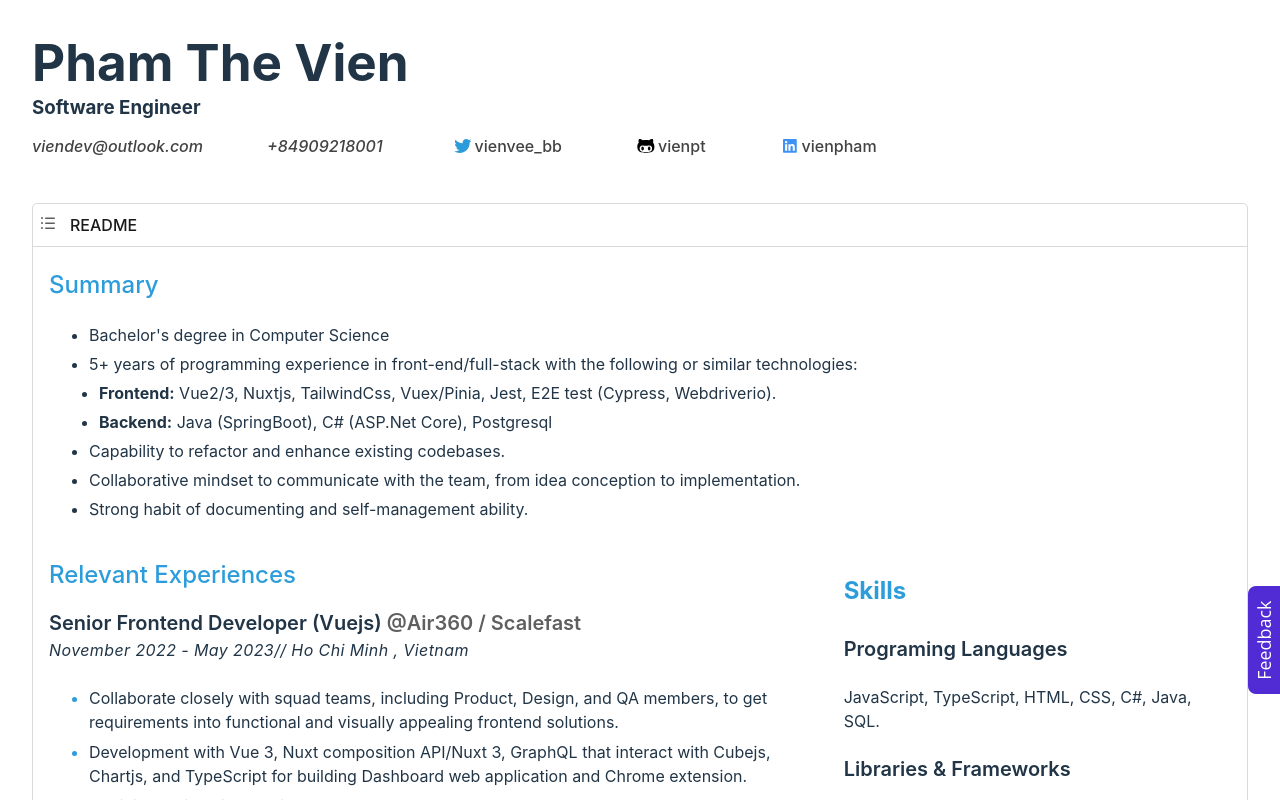
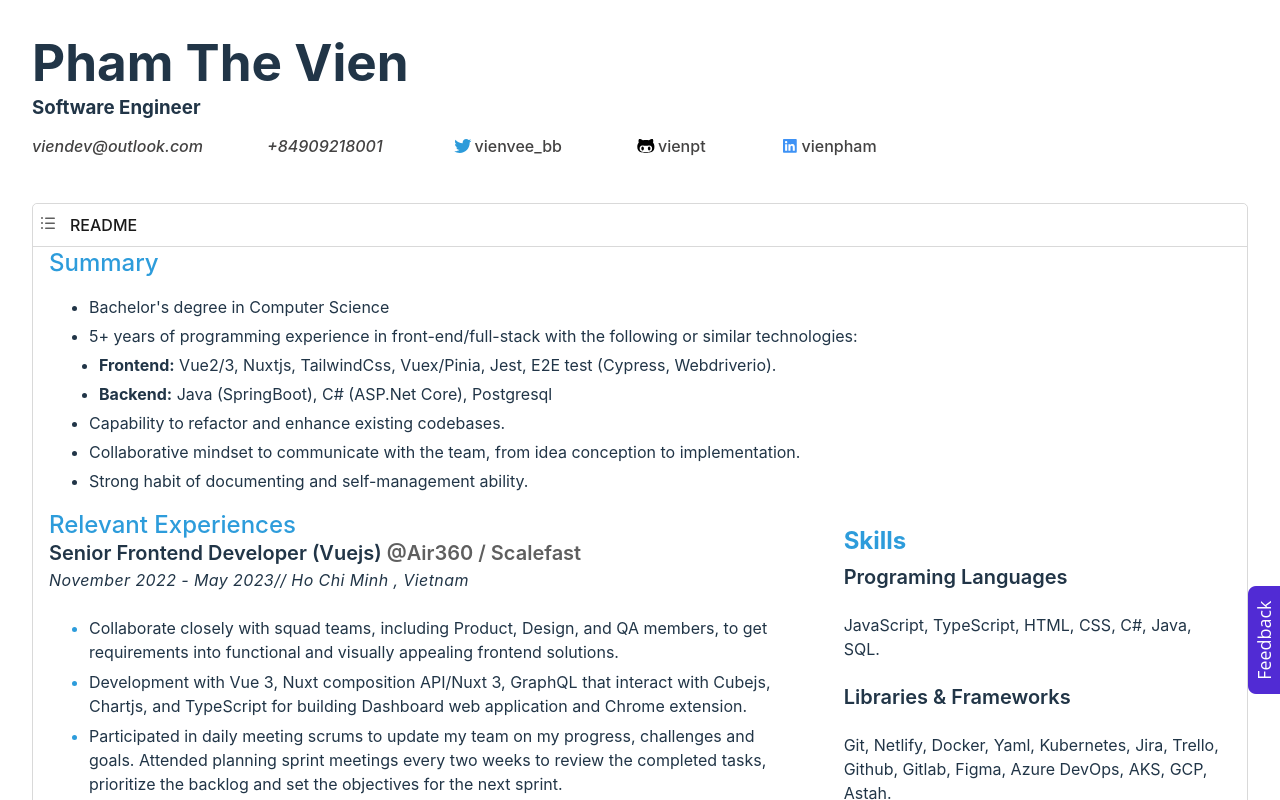
Before and after one commit to vienpt/vienpham-cv, a React (Vite) app: page / in a window 1280 px wide. Shown: the top 800 px of the page. Built offline with nearby package versions, Linux system fonts and the light colour scheme.

Commit message:
fix: update margin h2

```diff
--- a/src/index.css
+++ b/src/index.css
@@ -47,8 +47,8 @@ h1 {
   margin: 2px 0 2px 0;
 }
 
-h2, h3 {
-  /* margin: 2px 0 2px 0; */
+h2 {
+  margin: -2px 0 -2px 0;
 }
 
 h2 > a {
```
